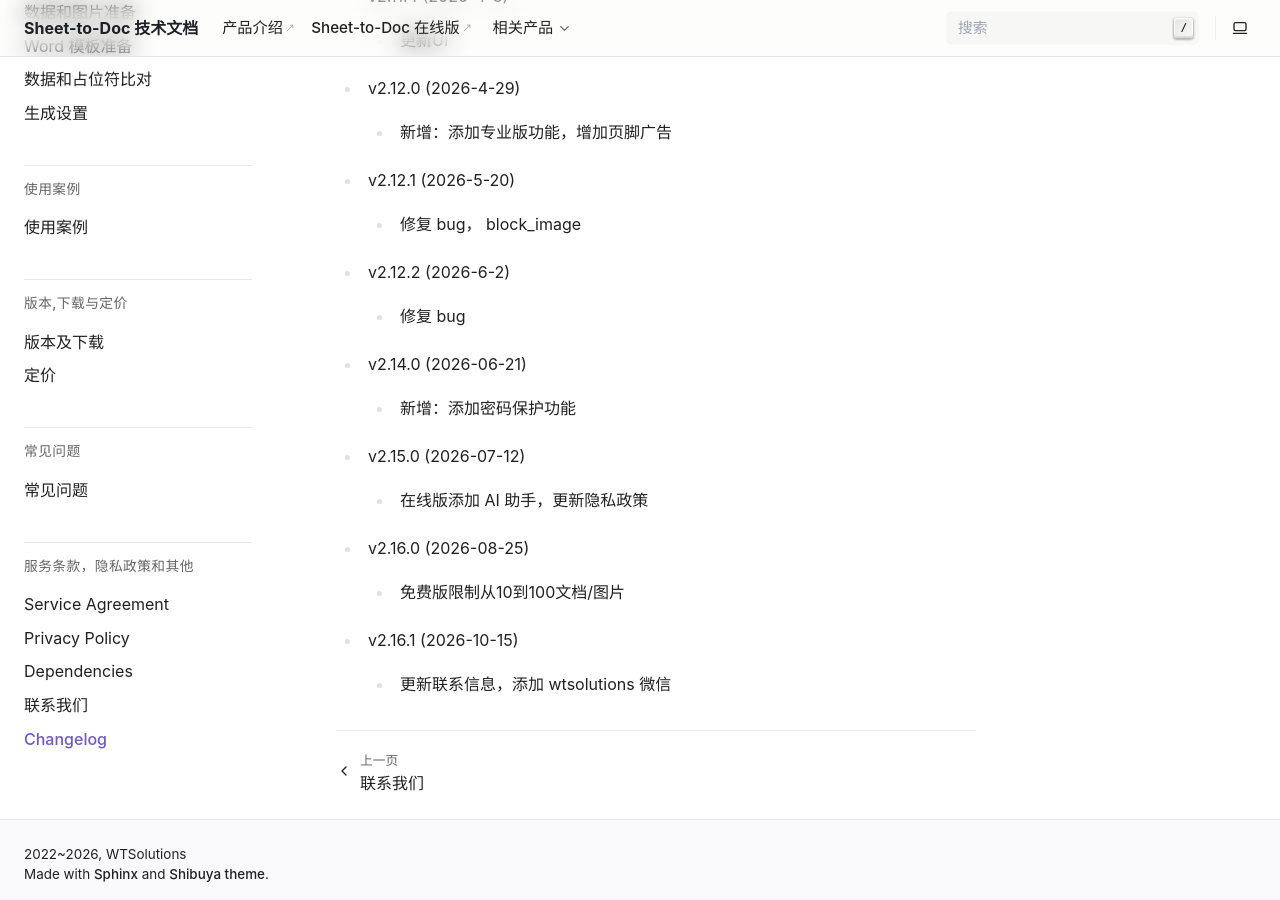
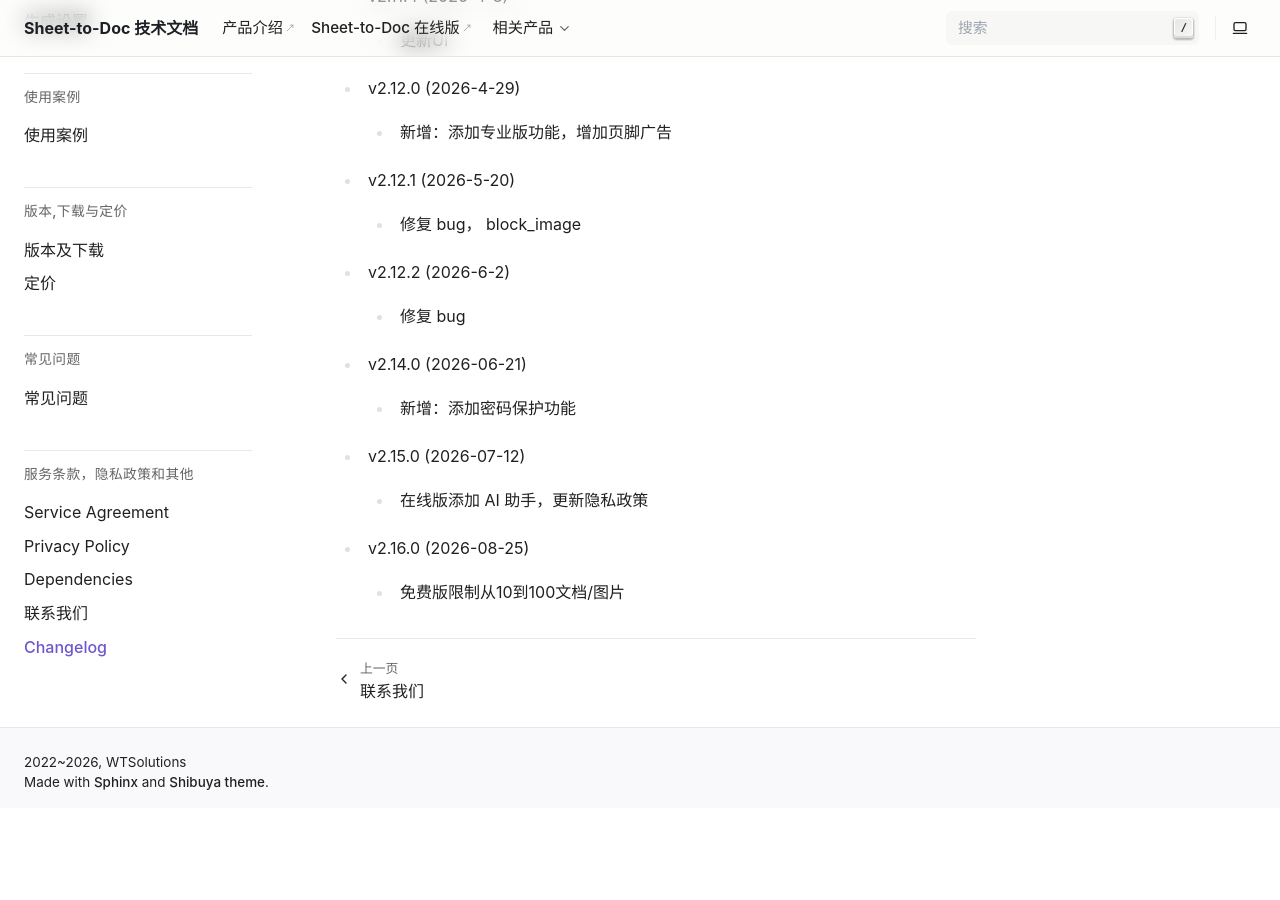
Before and after one commit to he-yang/sheet-to-doc-zh-cn, a Sphinx documentation site: the page built from source/changelog.md, in a window 1280 px wide and 900 px high, scrolled down 2146 px. Built offline with Sphinx 7.4.7, drawn with Linux system fonts in a browser that asks for light colours; after the commit the page ends 2954 px from its top, so only the background shows below that.

```diff
--- a/source/changelog.md
+++ b/source/changelog.md
@@ -95,6 +95,3 @@
 
 - v2.16.0 (2026-08-25)
   - 免费版限制从10到100文档/图片
-
-- v2.16.1 (2026-10-15)
-  - 更新联系信息，添加 wtsolutions 微信
--- a/source/conf.py
+++ b/source/conf.py
@@ -9,7 +9,7 @@
 project = 'Sheet-to-Doc 技术文档'
 copyright = '2022~2026, WTSolutions'
 author = 'WTSolutions'
-release = '2.16.1.0'
+release = '2.16.0.0'
 
 # -- General configuration ---------------------------------------------------
 # https://www.sphinx-doc.org/en/master/usage/configuration.html#general-configuration
```
Also changed, not shown: source/Contact.md (+1 -1 lines), source/FAQ.md (+1 -1 lines), source/Pricing.md (+1 -1 lines).
